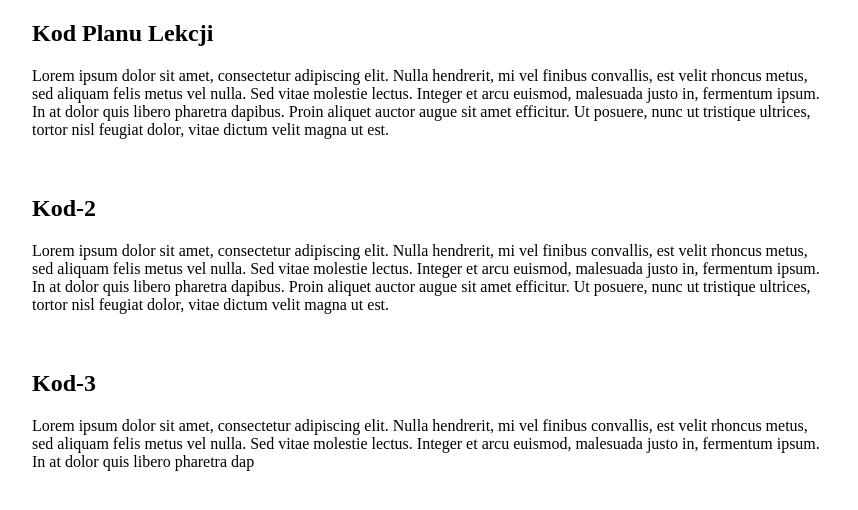
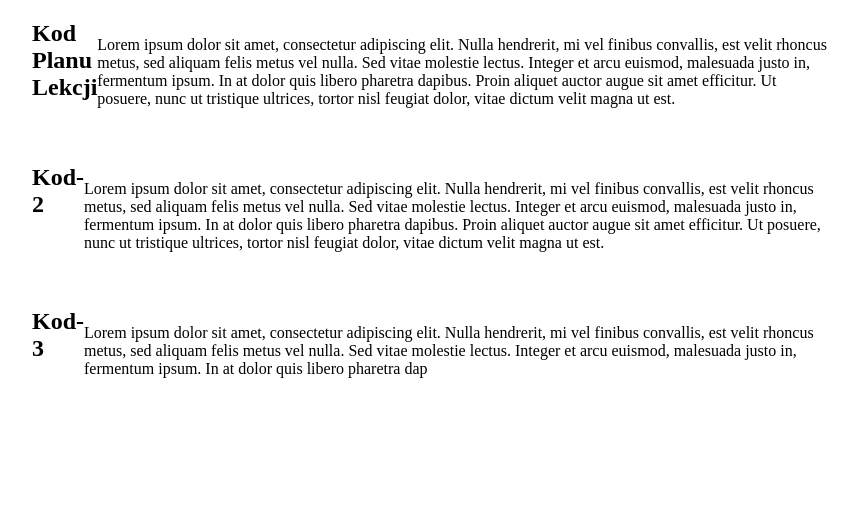
Before and after one commit to KacperTkaczyk/Portfolio, a PHP site: page /kod-szkola.html in a window 1280 px wide. Shown: the part 102-612 px from the top of the page, without its empty margins (208-1066 px from the left). Run offline with PHP 8.4, Linux system fonts and the light colour scheme.

Commit message:
Update kod-szkola.css

```diff
--- a/kod-szkola.css
+++ b/kod-szkola.css
@@ -39,6 +39,8 @@ section {
   max-width: 800px;
   margin: 0 auto;
   padding: 20px;
+  display: flex;
+  justify-content: center;
 }
 
 section h2 {
@@ -49,6 +51,7 @@ section ul {
   display: flex;
   flex-wrap: wrap;
   gap: 20px;
+  justify-content: center;
 }
 
 section li {
```
